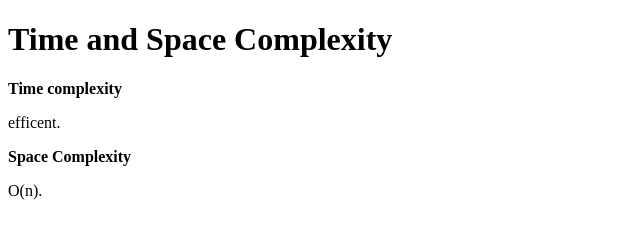
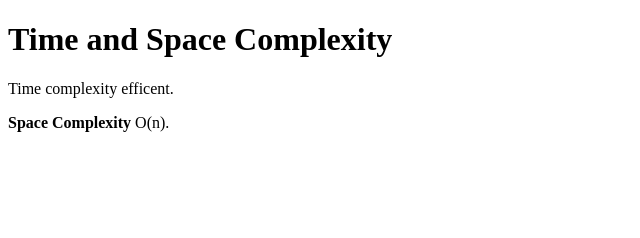
Before and after one commit to acciojob/time-and-space-complexity-YashSharma412, a website: page main.html in a window 1280 px wide. Shown: the whole page, without its empty margins (0-640 px from the left). Drawn offline with Linux system fonts and the light colour scheme.

Commit message:
created a submission

```diff
--- a/main.html
+++ b/main.html
@@ -14,9 +14,9 @@
 		<h1>Time and Space Complexity</h1>
 	</header>
 	<article>
-		<p><b>Time complexity</b></p><p> efficent.</p>
+		<p>Time complexity efficent.</p>
 
-		<p><b>Space Complexity</b></p><p>O(n).</p>
+		<p><b>Space Complexity</b> O(n).</p>
 	</article>
 
 </body>
```
